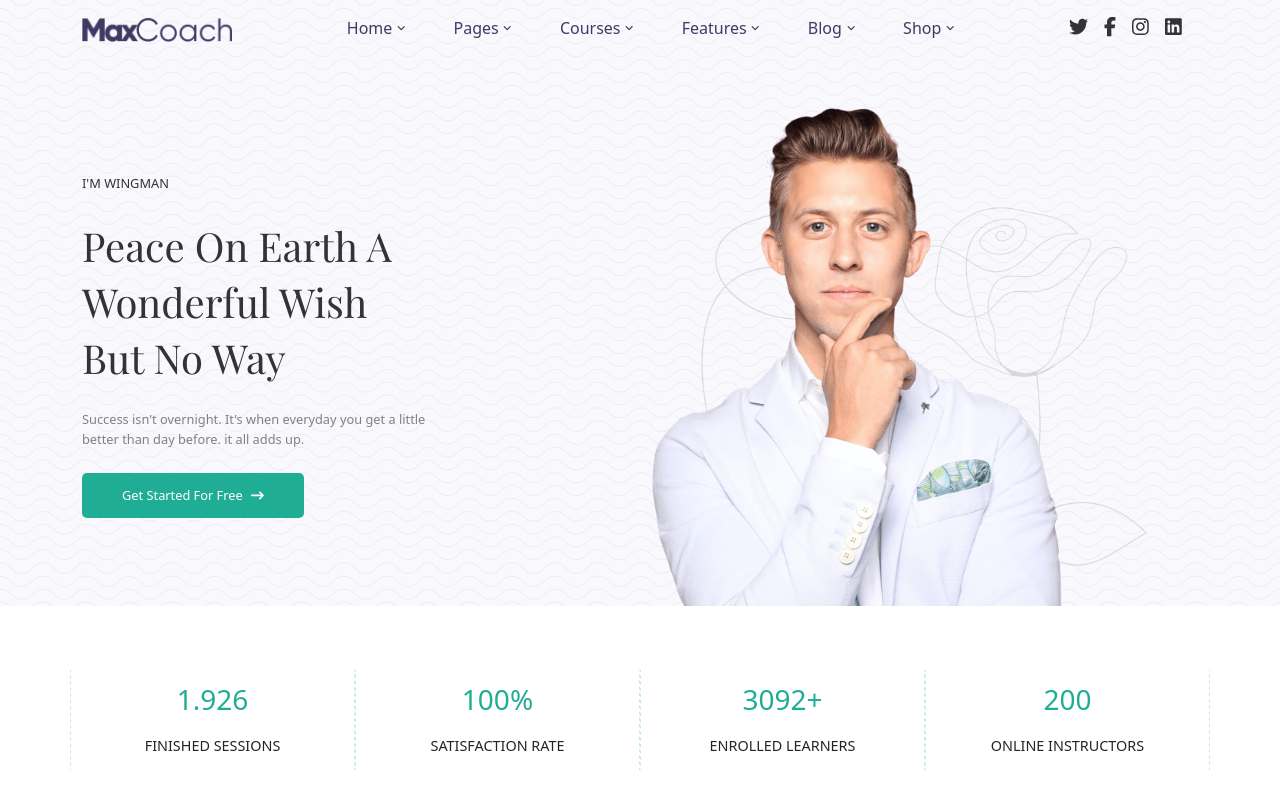
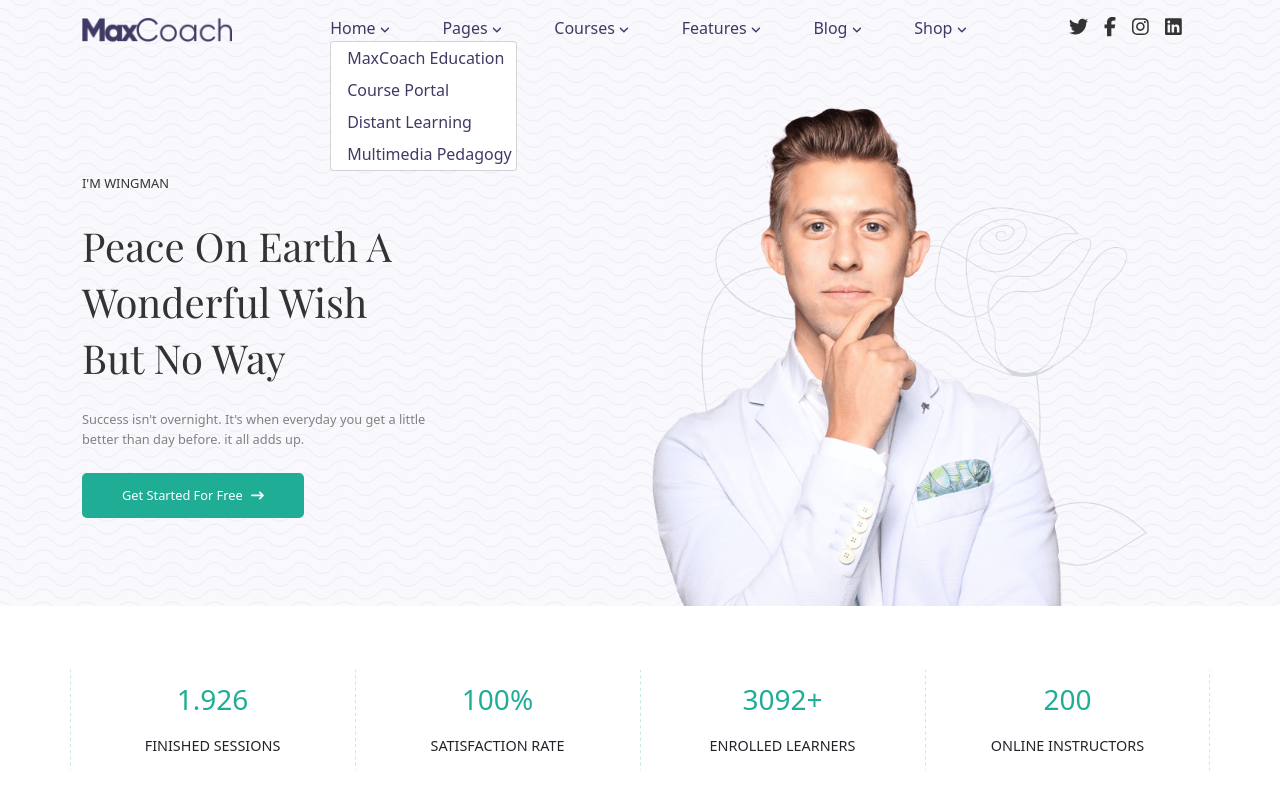
Before and after one commit to robertolatini31/proj-html-vuejs, a Vue app: page / in a window 1280 px wide. Both pictures are taken after a click on the link "Home". Shown: the top 800 px of the page. Built offline with nearby package versions, Linux system fonts and the light colour scheme.

Commit message:
add dropmenu

```diff
--- a/src/components/BooksSectionComponent.vue
+++ b/src/components/BooksSectionComponent.vue
@@ -173,6 +173,9 @@ name: 'BookSectionComponent',
         padding: 0.8rem 2.5rem;
       }
     }
+    button:hover {
+      background-color: $Secondary-color;
+    }
  }
  .book_card:hover .icons_hover{
    display: flex!important;
--- a/src/components/CoursesSectionComponent.vue
+++ b/src/components/CoursesSectionComponent.vue
@@ -255,5 +255,8 @@ name: 'CoursesSectionComponent',
         padding: 0.8rem 2.5rem;
       }
     }
+    button:hover {
+      background-color: $Secondary-color;
+    }
  }
 </style>
--- a/src/components/DatesSectionComponent.vue
+++ b/src/components/DatesSectionComponent.vue
@@ -1,39 +1,39 @@
 <template>
   <div class="row row-cols-1 row-cols-md-2 row-cols-lg-4 row_dates py_4">
         <div class="col d-flex justify-content-center">
-            <img class="left_border" src="@/assets/img/background-pattern-grid-line-06.png" alt="border-image">
+            <img class="left_border left_border_col_1" src="@/assets/img/background-pattern-grid-line-06.png" alt="border-image">
             <div class="text_dates text-center align-self-center">
               <h3 class="mb-3">1.926</h3>
               <span class="text-uppercase">finished sessions</span>
             </div>
-            <img class="right_border" src="@/assets/img/background-pattern-grid-line-06.png" alt="border-image">
+            <img class="right_border right_border_col_1" src="@/assets/img/background-pattern-grid-line-06.png" alt="border-image">
         </div>
         <!-- /.col -->
          <div class="col d-flex justify-content-center">
-            <img class="left_border" src="@/assets/img/background-pattern-grid-line-06.png" alt="border-image">
+            <img class="left_border left_border_col_2" src="@/assets/img/background-pattern-grid-line-06.png" alt="border-image">
             <div class="text_dates text-center align-self-center">
               <h3 class="mb-3">100%</h3>
               <span class="text-uppercase">satisfaction rate</span>
             </div>
-            <img class="right_border" src="@/assets/img/background-pattern-grid-line-06.png" alt="border-image">
+            <img class="right_border right_border_col_2" src="@/assets/img/background-pattern-grid-line-06.png" alt="border-image">
         </div>
         <!-- /.col -->
          <div class="col d-flex justify-content-center">
-            <img class="left_border" src="@/assets/img/background-pattern-grid-line-06.png" alt="border-image">
+            <img class="left_border left_border_col_3" src="@/assets/img/background-pattern-grid-line-06.png" alt="border-image">
             <div class="text_dates text-center align-self-center">
               <h3 class="mb-3">3092+</h3>
               <span class="text-uppercase">enrolled learners</span>
             </div>
-            <img class="right_border" src="@/assets/img/background-pattern-grid-line-06.png" alt="border-image">
+            <img class="right_border right_border_col_3" src="@/assets/img/background-pattern-grid-line-06.png" alt="border-image">
         </div>
         <!-- /.col -->
          <div class="col d-flex justify-content-center">
-            <img class="left_border" src="@/assets/img/background-pattern-grid-line-06.png" alt="border-image">
+            <img class="left_border left_border_col_4" src="@/assets/img/background-pattern-grid-line-06.png" alt="border-image">
             <div class="text_dates text-center align-self-center">
               <h3 class="mb-3">200</h3>
               <span class="text-uppercase">online instructors</span>
             </div>
-            <img class="right_border" src="@/assets/img/background-pattern-grid-line-06.png" alt="border-image">
+            <img class="right_border right_border_col_4" src="@/assets/img/background-pattern-grid-line-06.png" alt="border-image">
         </div>
         <!-- /.col -->
       </div>
@@ -75,4 +75,17 @@ name: 'DatesSectionComponent',
       }
     }
   }
+@media screen and (min-width:"768px") {
+  .right_border_col_1 {
+    display: none;
+  }
+  .right_border_col_3 {
+    display: none;
+  }
+}
+@media screen and (min-width:"992px") {
+  .right_border_col_2 {
+    display: none;
+  }
+}
 </style>
--- a/src/components/HeroImageComponent.vue
+++ b/src/components/HeroImageComponent.vue
@@ -59,6 +59,9 @@ name: 'HeroImageComponent',
         padding: 0.8rem 2.5rem;
       }
     }
+    button:hover {
+      background-color: $Secondary-color;
+    }
   }
 
   .col_hero_img {
--- a/src/components/NavbarComponent.vue
+++ b/src/components/NavbarComponent.vue
@@ -6,9 +6,21 @@
        <!-- /.logo -->
        <div class="menu">
          <ul class="d-flex">
-            <li class="d-flex align-items-center" v-for="link in HeaderMenu" :key="link">
-             <a href="#">{{link}}</a>
-             <font-awesome-icon class="icon_arrow_down" icon="fa-solid fa-angle-down" />
+            <li class="d-flex align-items-center" v-for="HeaderMenuItem in HeaderMenu" :key="HeaderMenuItem.name">
+
+                <div class="dropdown">
+                    <a class="dropdown-toggle" href="#" data-bs-toggle="dropdown" aria-expanded="false">
+                        {{HeaderMenuItem.name}}
+                        <font-awesome-icon class="icon_arrow_down" icon="fa-solid fa-angle-down" />
+                    </a>
+
+                    <ul class="dropdown-menu">
+                        <li v-for="link in HeaderMenuItem.links" :key="link">
+                            <a class="dropdown-item" href="#">{{link}}</a>
+                        </li>
+                    </ul>
+                </div>
+
             </li>
          </ul>
        </div>
@@ -32,12 +44,60 @@ name: 'NavbarComponent',
 data () {
     return {
       HeaderMenu: [
-        'Home',
-        'Pages',
-        'Courses',
-        'Features',
-        'Blog',
-        'Shop',
+          {
+              name: 'Home',
+              links: [
+                  'MaxCoach Education',
+                  'Course Portal',
+                  'Distant Learning',
+                  'Multimedia Pedagogy',
+              ],
+          },
+          {
+              name: 'Pages',
+              links: [
+                  'Start Here',
+                  'Success Story',
+                  'About Me',
+              ],
+          },
+          {
+              name: 'Courses',
+              links: [
+                  'Courses Grid 01',
+                  'Courses Grid 02',
+                 'Courses Grid 03',
+              ],
+          },
+           {
+              name: 'Features',
+              links: [
+                  'Events',
+                  'Zoom Meetings',
+              ],
+          },
+            {
+              name: 'Blog',
+              links: [
+                  'Blog Grid',
+                  'Blog Classic',
+              ],
+          },
+          {
+              name:  'Shop',
+              links: [
+                  'Shop Left Sidebar',
+                  'Shop Right Sidebar',
+                  'Cart',
+                  'Wishlist'
+              ],
+          },
+
+
+
+
+
+
       ]
     }
   }
@@ -59,6 +119,9 @@ nav {
         margin: 0;
         padding: 0;
         column-gap: 3rem;
+        li:hover a, li:hover .icon_arrow_down {
+            color: $Primary-color;
+        }
         li {
           a, .icon_arrow_down {
             color: $Secondary-color;
@@ -68,13 +131,25 @@ nav {
             padding-right: 0.3rem;
           }
           .icon_arrow_down {
-            font-size: 0.6rem;
+            font-size: 0.7rem;
           }
+          .dropdown-toggle::after {
+              content: none;
+          }
+          .dropdown-menu > li > a:hover {
+                background-image: none;
+                background-color: $Primary-color;
+                color: white;
+            }
         }
       }
     }
     .social_nav {
+        .icon_social_nav:hover {
+            color: $Primary-color;
+        }
       .icon_social_nav {
+        cursor: pointer;
         margin-right: 1rem;
         font-size: 1.2rem;
         color: $Dark-color;
```
